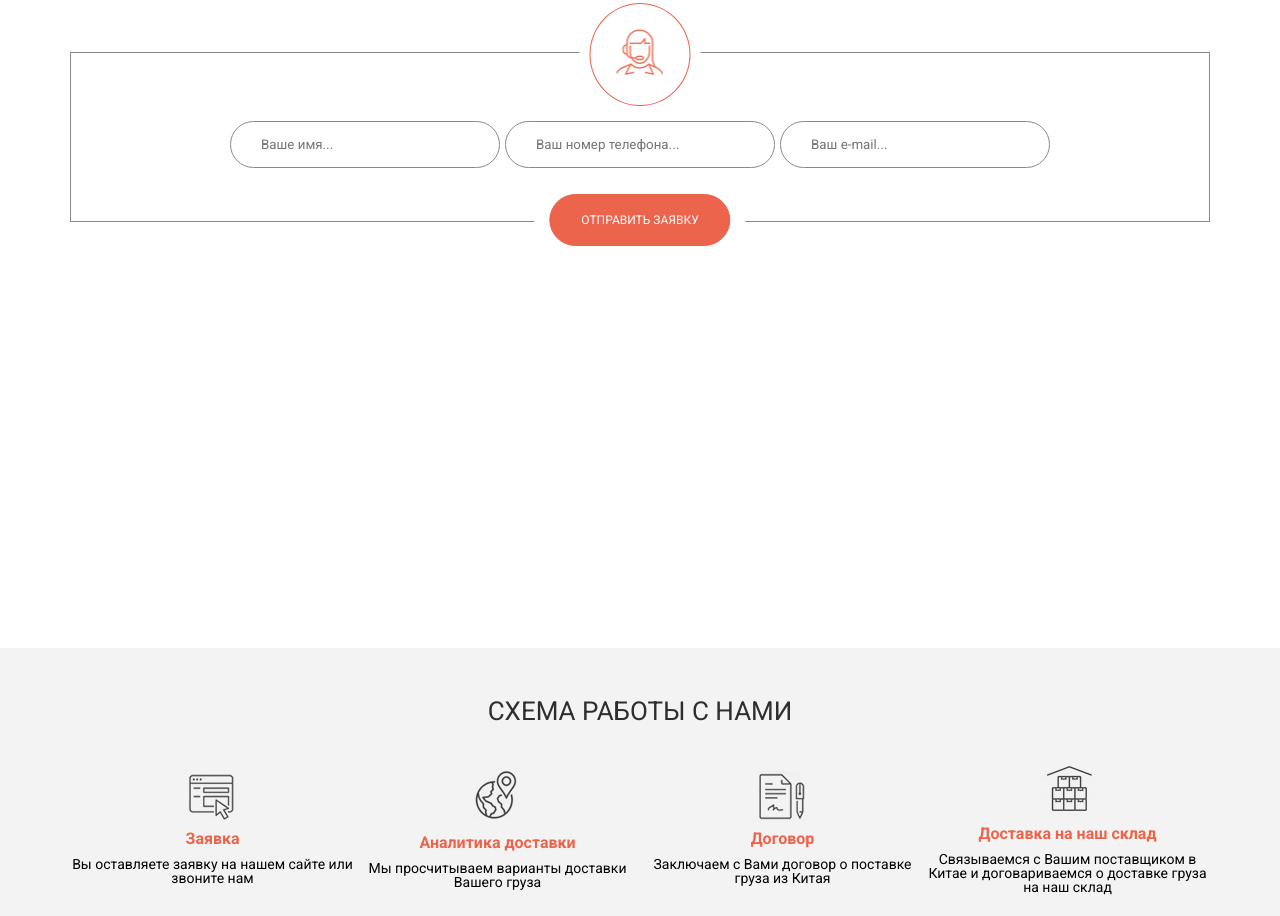
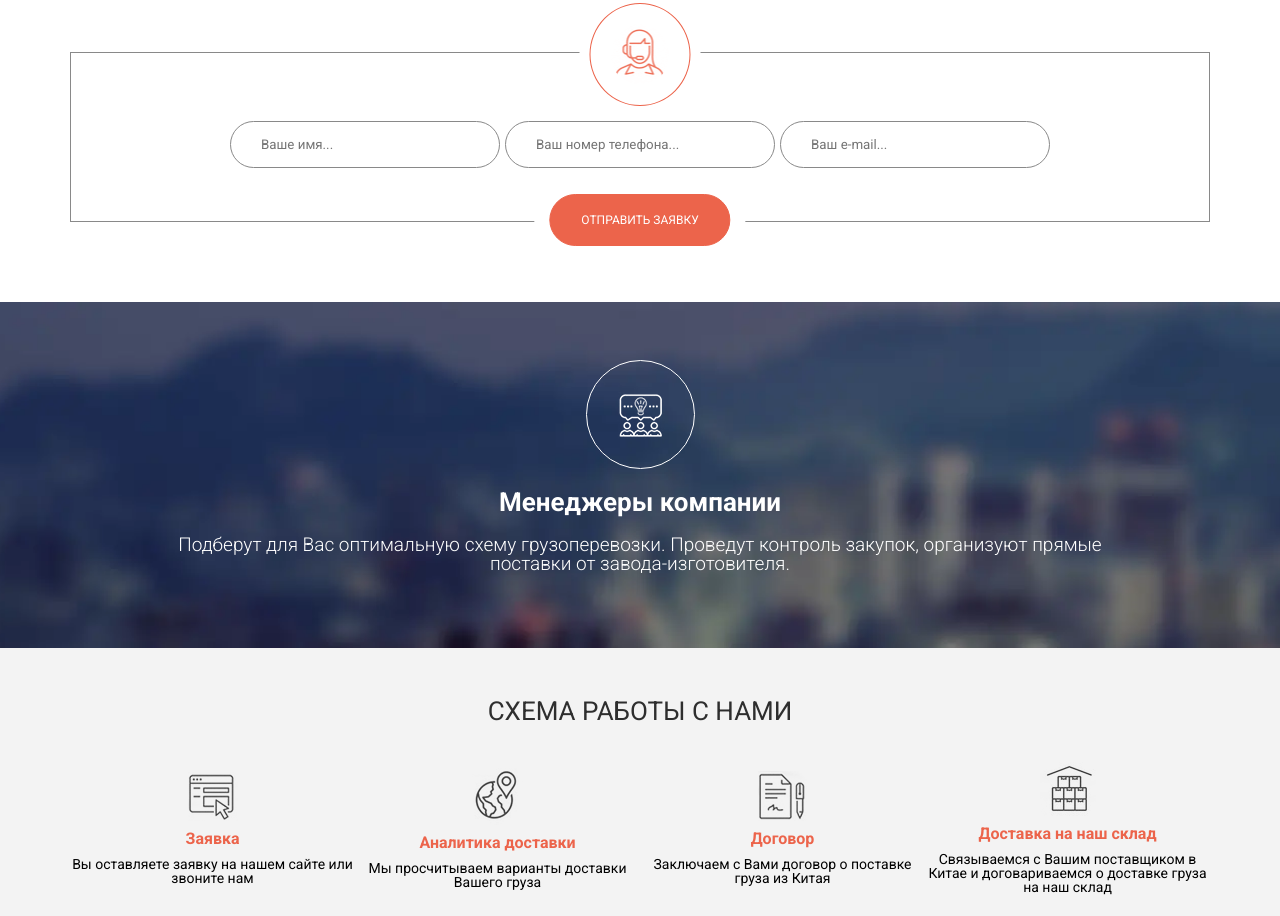
Before and after one commit to NikitosKokos/GlobalOpt, a website: page src/index.html in a window 1280 px wide. Shown: the part 3136-4052 px from the top of the page. Drawn offline with nearby package versions, Linux system fonts and the light colour scheme; files that its build step writes are made by us from their sources; files whose address does not match are found by name.

Commit message:
fix png to webp

```diff
--- a/src/sass/blocks/_agent.scss
+++ b/src/sass/blocks/_agent.scss
@@ -1,9 +1,9 @@
 .agent{
 
-    background: url('../img/agentBg.png') center (center / cover) no-repeat;
+    background: url('../img/agentBg.webp') center (center / cover) no-repeat;
     padding: 58px 0 75px 0;
     &_m{
-        background: url('../img/managerBg.png') center (center / cover) no-repeat;
+        background: url('../img/managerBg.webp') center (center / cover) no-repeat;
     }
     &__row{
         display: flex;
--- a/src/sass/blocks/_forms.scss
+++ b/src/sass/blocks/_forms.scss
@@ -60,7 +60,7 @@
 
 }
 .questions{
-    background: url(../img/formBg.png) center center/cover no-repeat;
+    background: url(../img/formBg.webp) center center/cover no-repeat;
     padding: 60px 0 80px 0;
     &__row{
         display: flex;
```
Also changed, not shown: dist/css/style.css, dist/css/style.min.css.
